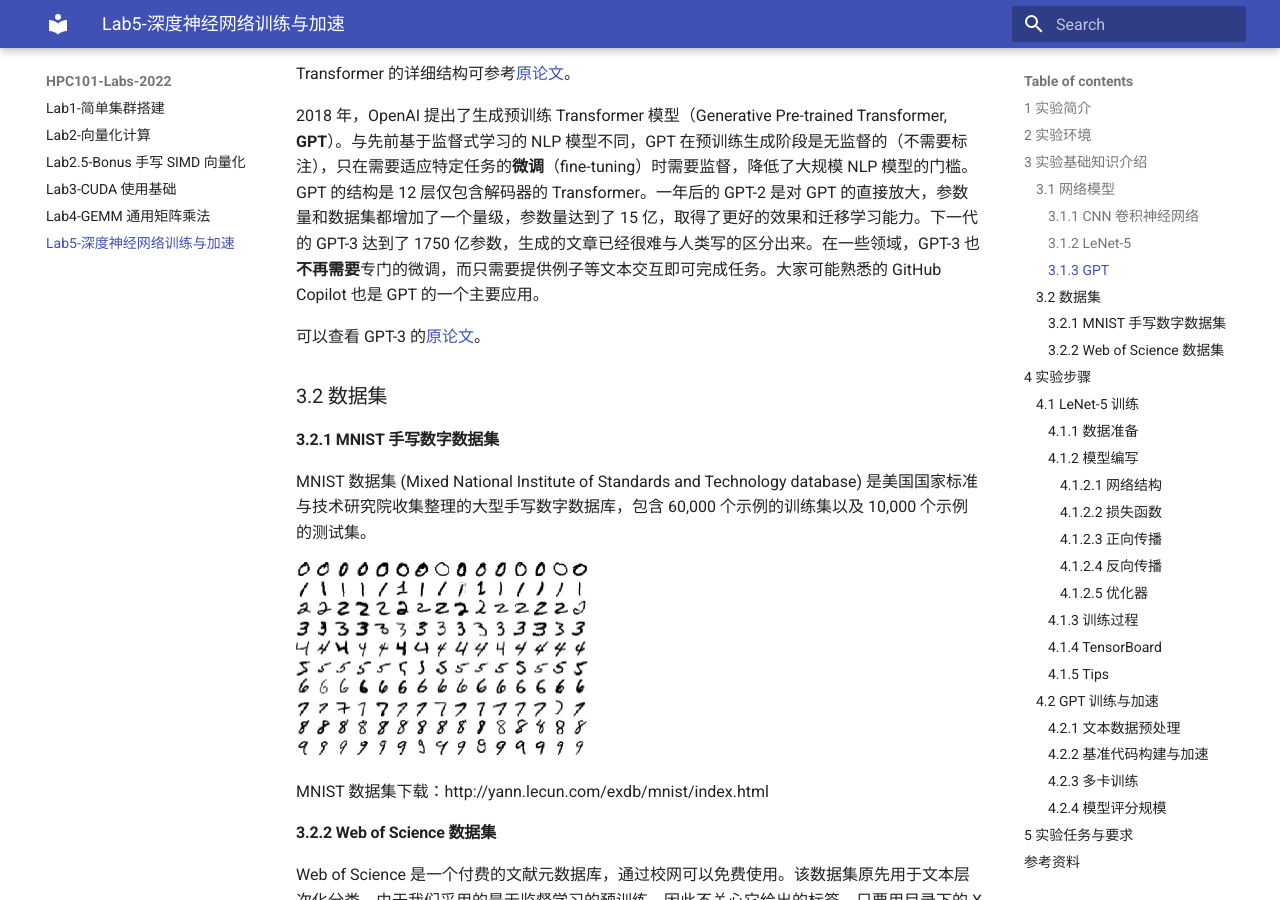
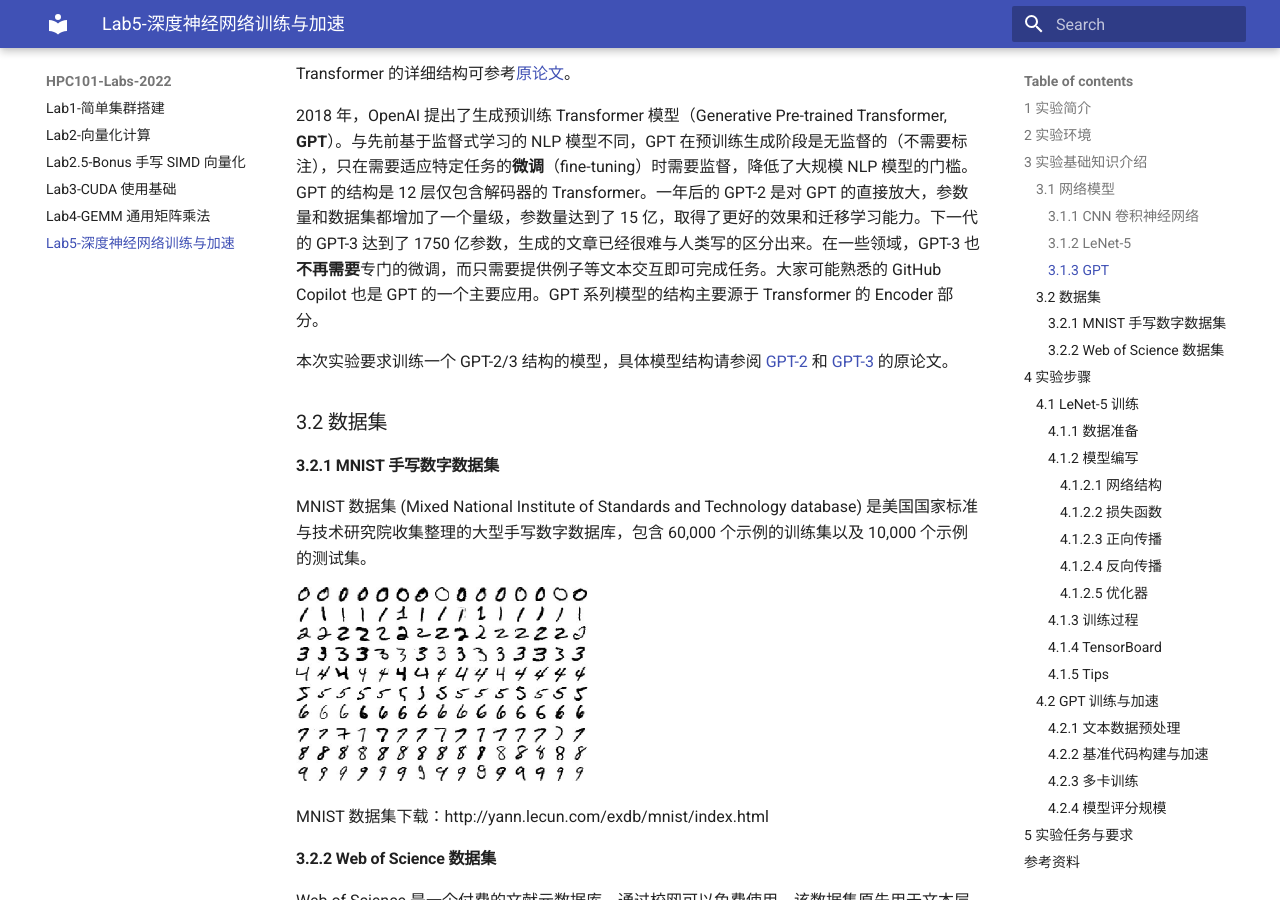
Before and after one commit to ZJUSCT/HPC101-Labs-2022, an MkDocs documentation site: the page built from docs/Lab5-DL/index.md, in a window 1280 px wide and 900 px high, scrolled down 2651 px. Built offline with MkDocs 1.6.1 and Material for MkDocs 9.7.7, drawn with Linux system fonts in a browser that asks for light colours.

Commit message:
Update index.md

```diff
--- a/docs/Lab5-DL/index.md
+++ b/docs/Lab5-DL/index.md
@@ -44,9 +44,9 @@ LeNet-5是一个较简单的卷积神经网络。下图显示了其结构：输
 
 Transformer 的详细结构可参考[原论文](https://arxiv.org/abs/1706.03762)。
 
-2018 年，OpenAI 提出了生成预训练 Transformer 模型（Generative Pre-trained Transformer, **GPT**）。与先前基于监督式学习的 NLP 模型不同，GPT 在预训练生成阶段是无监督的（不需要标注），只在需要适应特定任务的**微调**（fine-tuning）时需要监督，降低了大规模 NLP 模型的门槛。GPT 的结构是 12 层仅包含解码器的 Transformer。一年后的 GPT-2 是对 GPT 的直接放大，参数量和数据集都增加了一个量级，参数量达到了 15 亿，取得了更好的效果和迁移学习能力。下一代的 GPT-3 达到了 1750 亿参数，生成的文章已经很难与人类写的区分出来。在一些领域，GPT-3 也**不再需要**专门的微调，而只需要提供例子等文本交互即可完成任务。大家可能熟悉的 GitHub Copilot 也是 GPT 的一个主要应用。
+2018 年，OpenAI 提出了生成预训练 Transformer 模型（Generative Pre-trained Transformer, **GPT**）。与先前基于监督式学习的 NLP 模型不同，GPT 在预训练生成阶段是无监督的（不需要标注），只在需要适应特定任务的**微调**（fine-tuning）时需要监督，降低了大规模 NLP 模型的门槛。GPT 的结构是 12 层仅包含解码器的 Transformer。一年后的 GPT-2 是对 GPT 的直接放大，参数量和数据集都增加了一个量级，参数量达到了 15 亿，取得了更好的效果和迁移学习能力。下一代的 GPT-3 达到了 1750 亿参数，生成的文章已经很难与人类写的区分出来。在一些领域，GPT-3 也**不再需要**专门的微调，而只需要提供例子等文本交互即可完成任务。大家可能熟悉的 GitHub Copilot 也是 GPT 的一个主要应用。GPT 系列模型的结构主要源于 Transformer 的 Encoder 部分。
 
-可以查看 GPT-3 的[原论文](https://arxiv.org/abs/2005.14165)。
+本次实验要求训练一个 GPT-2/3 结构的模型，具体模型结构请参阅 [GPT-2](https://cdn.openai.com/better-language-models/language_models_are_unsupervised_multitask_learners.pdf) 和 [GPT-3](https://arxiv.org/abs/2005.14165) 的原论文。
 
 ### 3.2 数据集
 
```
